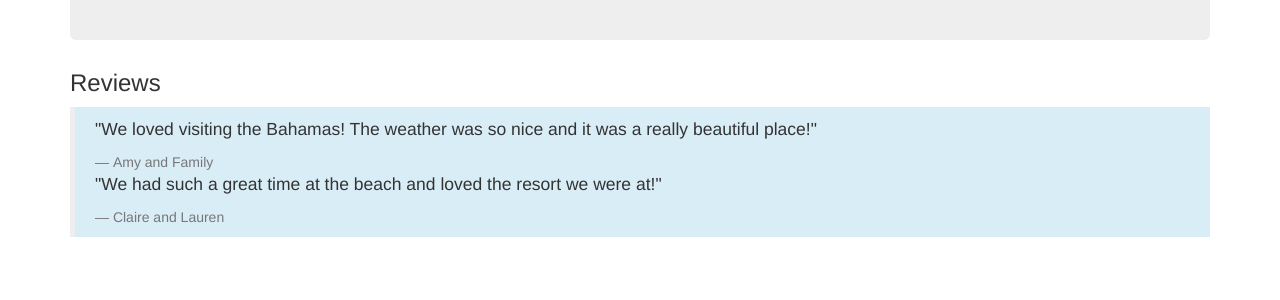
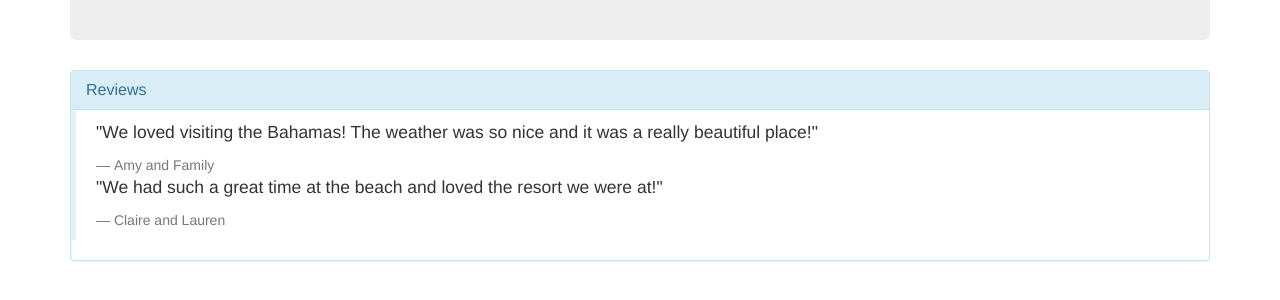
Before and after one commit to amy1hwang/vacation-site, a plain HTML site: page index.html in a window 1280 px wide. Shown: the part 208-508 px from the top of the page. Drawn offline with Linux system fonts and the light colour scheme.

Commit message:
add some helper classes

```diff
--- a/index.html
+++ b/index.html
@@ -10,13 +10,17 @@
         <h1>The Bahamas</h1>
         <h2>It's Better In The Bahamas</h2>
       </div>
-      <h3>Reviews</h3>
-      <blockquote class="bg-info">
-        <p>"We loved visiting the Bahamas! The weather was so nice and it was a really beautiful place!"</p>
-        <footer>Amy and Family</footer>
-        <p>"We had such a great time at the beach and loved the resort we were at!"</p>
-        <footer>Claire and Lauren</footer>
-      </blockquote>
+      <div class="panel panel-info">
+       <div class="panel-heading">
+         <h3 class="panel-title">Reviews</h3>
+       </div>
+         <blockquote>
+           <p>"We loved visiting the Bahamas! The weather was so nice and it was a really beautiful place!"</p>
+           <footer>Amy and Family</footer>
+           <p>"We had such a great time at the beach and loved the resort we were at!"</p>
+           <footer>Claire and Lauren</footer>
+         </blockquote>
+     </div>
     </div>
   </body>
 </html>
```
